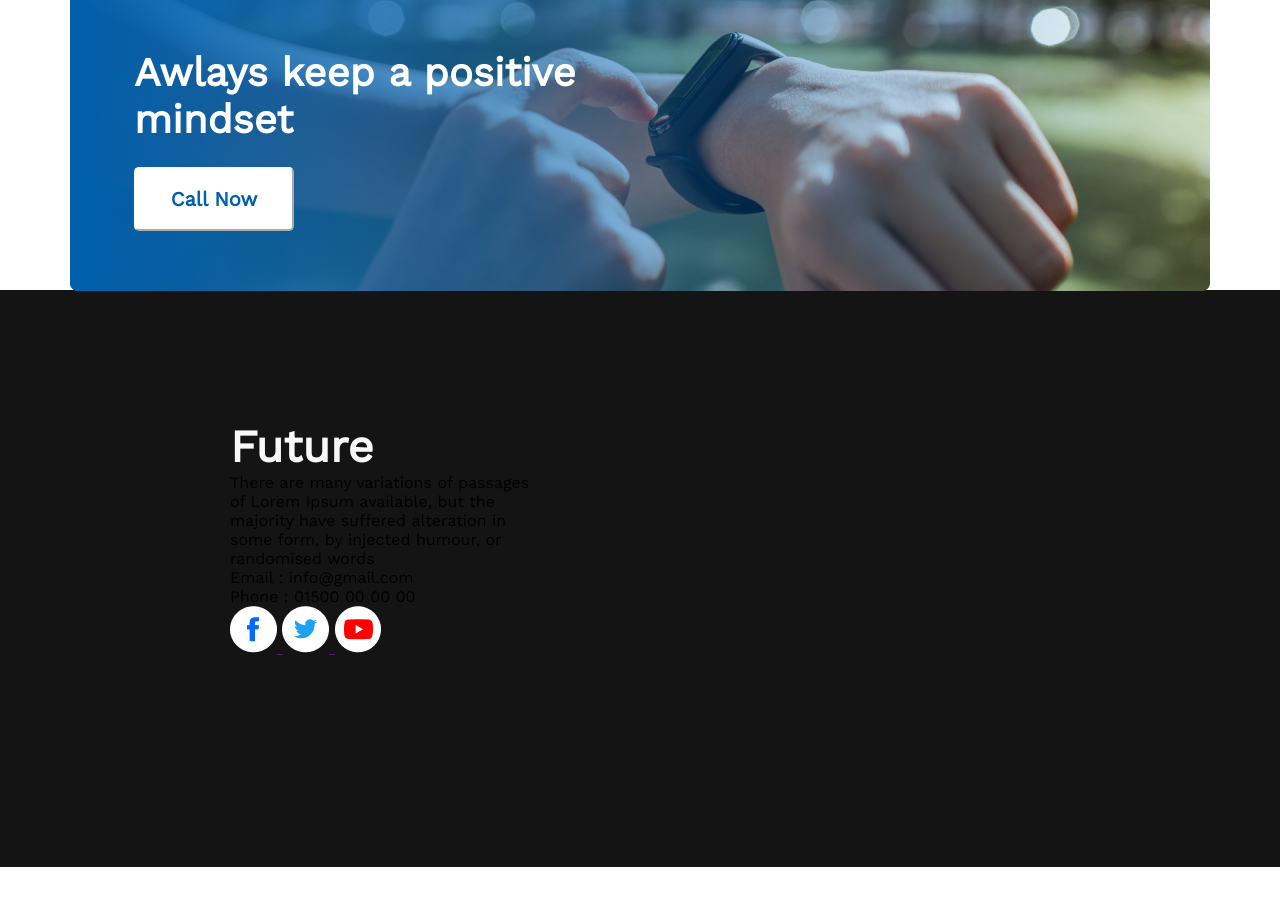
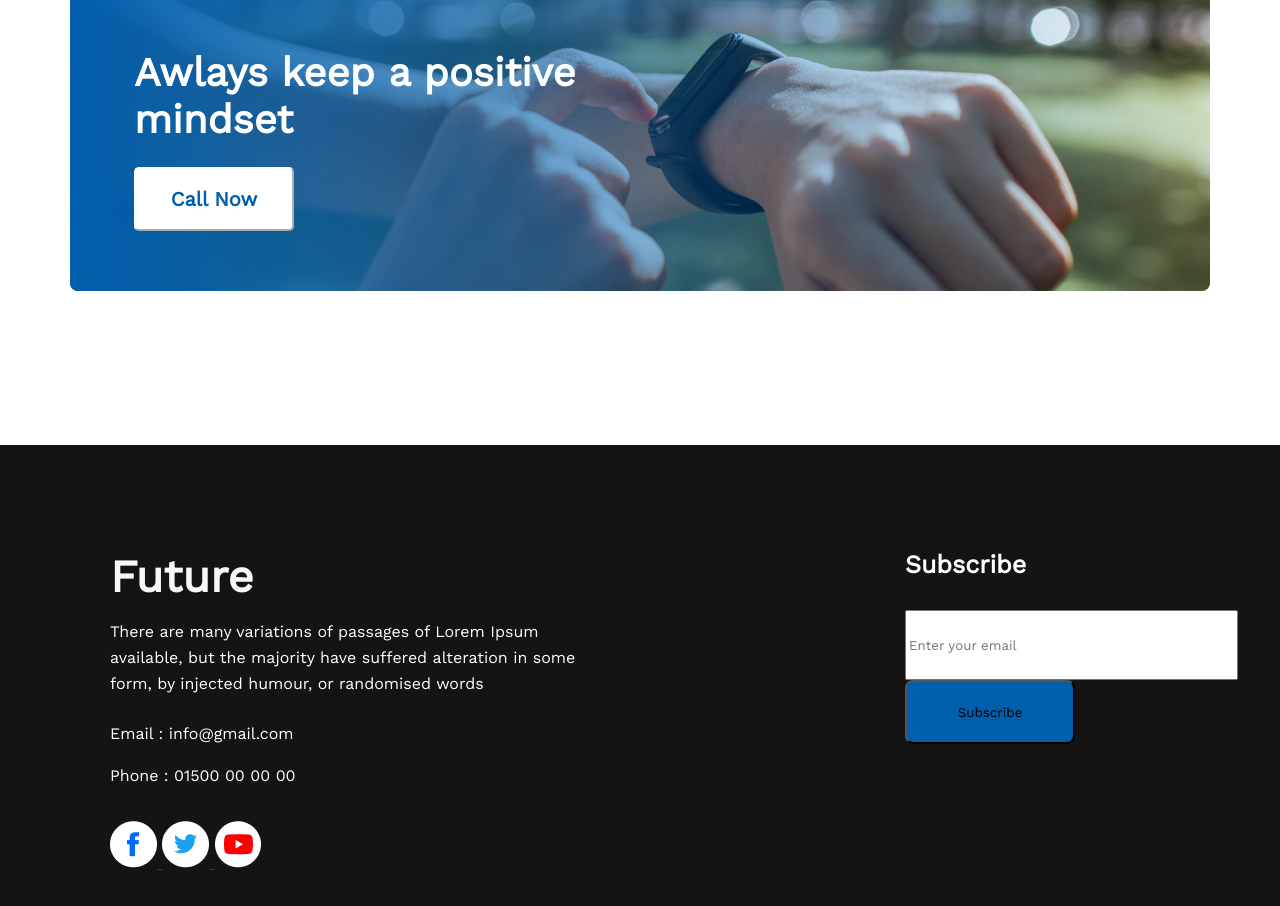
Before and after one commit to Rafat-Bin-Mahmud/assignment-1, a plain HTML site: page assignment-1/index.html in a window 1280 px wide. Shown: the part 2405-3311 px from the top of the page. Before the commit the page ends 3272 px from the top, so only its background shows below. Drawn offline with nearby package versions, Linux system fonts and the light colour scheme.

Commit message:
footer second  update

```diff
--- a/assignment-1/styles/new-mission-website.css
+++ b/assignment-1/styles/new-mission-website.css
@@ -246,10 +246,13 @@
     border-radius: 8px;
   } */
 
+
+  /* Footer Styles */
 .footer {
     display: flex;
     width: 1600px;
     height: 577px;
+    margin-top: 155.04px;
     /* left: 0px;
     top: 2651.96px; */
 
@@ -261,17 +264,82 @@
 .footer-container-1 {
     width: 485px;
     height: 317px;
-    margin: 130px 885px 130px 230px;
+    margin: 104.96px 0 130.04px 110px;
 }
 
 .footer-header {
     font-weight: 700;
     font-size: 45px;
     line-height: 53px;
+    margin-bottom: 16px;
     /* identical to box height */
 
 
     color: #F8F8F8;
 }
 
-.footer-description .footer-email .footer-phone .footer-container-2 .footer-email .footer-btn
+.footer-description{
+    width: 485px;
+    font-weight: 400;
+font-size: 16px;
+line-height: 26px;
+margin-bottom: 24px;
+/* or 162% */
+
+
+color: #FFFFFF;
+
+}
+.footer-email{
+    font-weight: 400;
+font-size: 16px;
+line-height: 26px;
+margin-bottom: 16px;
+/* identical to box height, or 162% */
+
+
+color: #FFFFFF;
+
+}
+.footer-phone{
+    font-weight: 400;
+font-size: 16px;
+line-height: 26px;
+margin-bottom: 32px;
+/* identical to box height, or 162% */
+
+
+color: #FFFFFF;
+
+}
+
+.footer-container-2{
+    width: 325px;
+    height: 204px;
+    left: 0;
+    top: 0;
+    margin-left: 310px;
+    margin-top: 104.96px;
+
+}
+
+.footer-header-2{
+    font-weight: 600;
+font-size: 25px;
+line-height: 29px;
+margin-bottom: 31px;
+color: #FFFFFF;
+
+}
+.footer input{
+    width: 325px;
+height: 64px;
+
+
+}
+.footer-btn{
+    width: 170.11px;
+height: 64px;
+background: #005FAC;
+border-radius: 8px;
+}
```
Also changed, not shown: assignment-1/index.html (+2 -0 lines).
